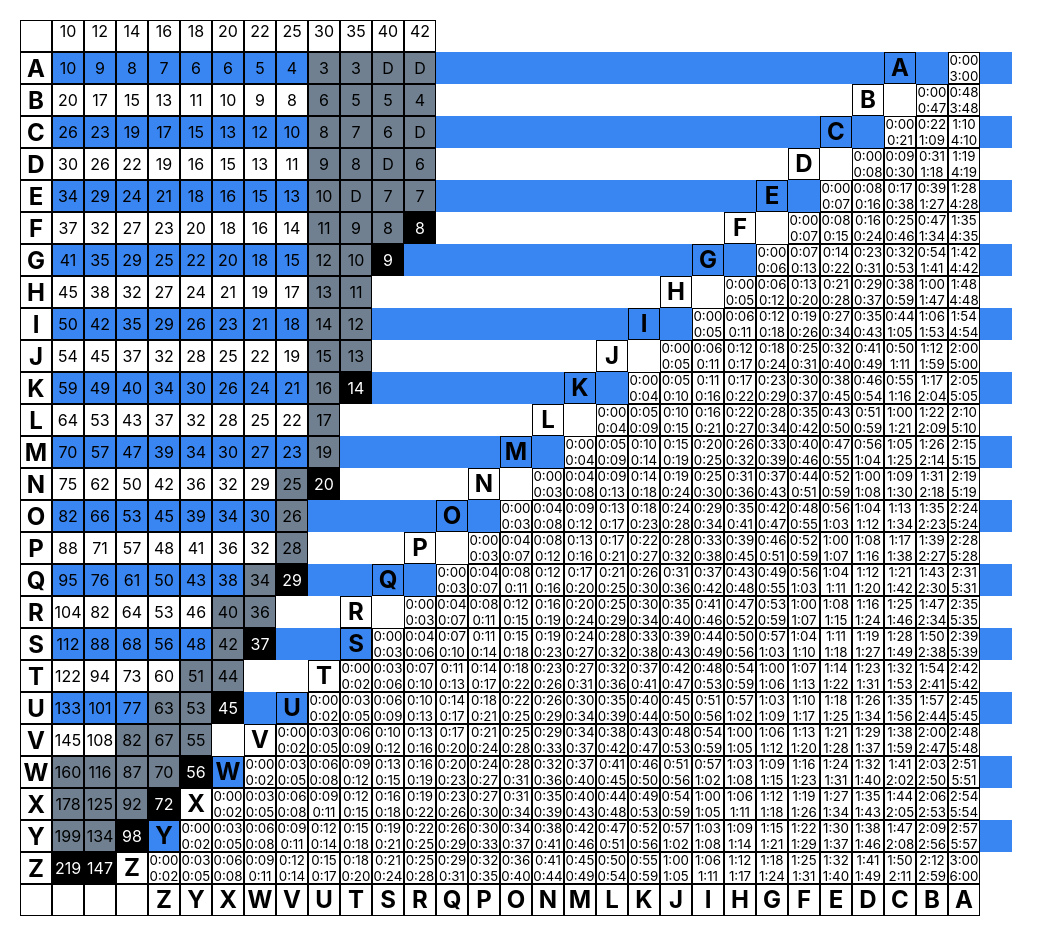
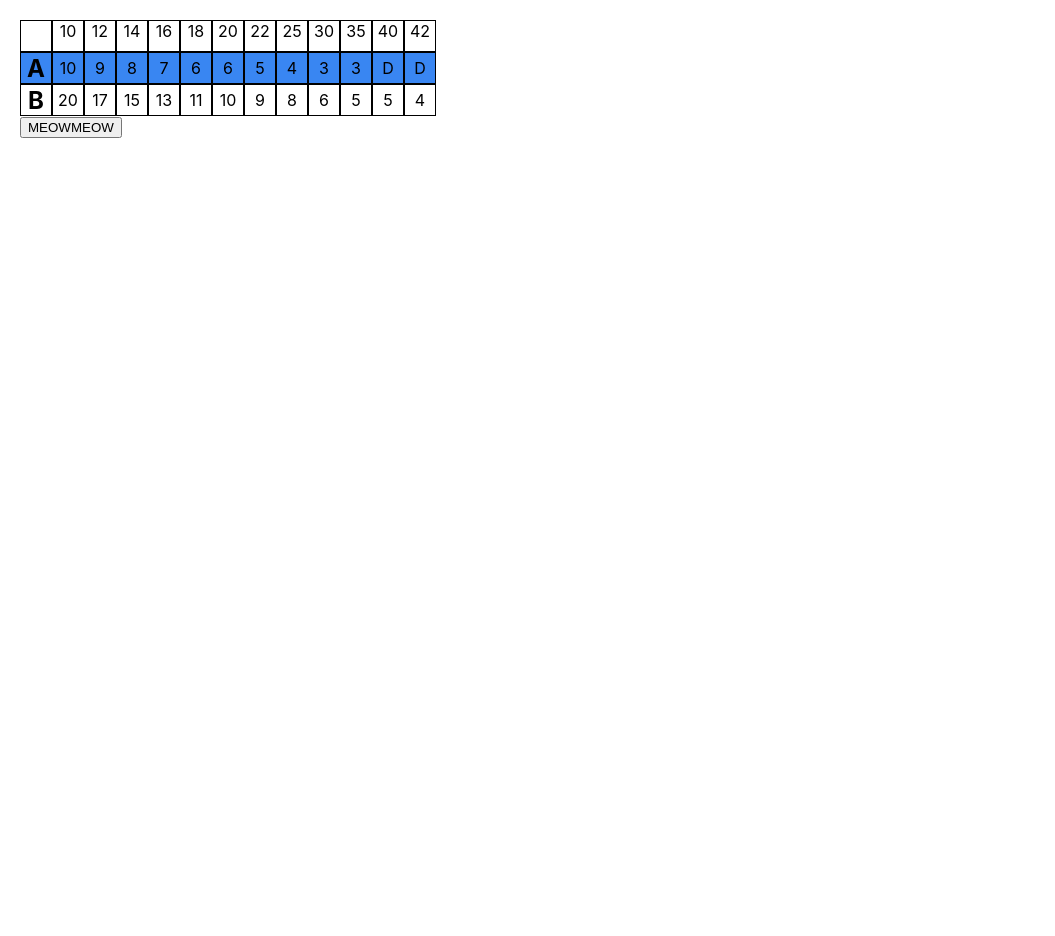
Before and after one commit to Nimzyow/scuba-diver, a React (Create React App) app in the folder scuba-diver/: page / in a window 1280 px wide. Shown: the whole page, without its empty margins (0-1055 px from the left). After the commit the page ends 800 px from the top, so only its background shows below. Built offline with nearby package versions, Linux system fonts and the light colour scheme.

Commit message:
switched to component based boxes

```diff
--- /dev/null
+++ b/scuba-diver/src/components/box/Box.js
@@ -0,0 +1,78 @@
+import React from "react";
+import "./Box.scss";
+
+export const Box = ({
+  boxStyle,
+  colorRow,
+  rowNumber,
+  letter,
+  timeFigure,
+  i,
+}) => {
+  switch (boxStyle) {
+    case "letterBox":
+      return (
+        <div
+          className={
+            colorRow === `row${rowNumber}`
+              ? "box letterStyle horizontalBorder"
+              : "box letterStyle"
+          }
+        >
+          {letter}
+        </div>
+      );
+    case "letterBoxBlue":
+      return (
+        <div
+          className={
+            colorRow === `row${rowNumber}`
+              ? "box letterStyle blue horizontalBorder"
+              : "box letterStyle blue"
+          }
+        >
+          {letter}
+        </div>
+      );
+    case "emptyWhiteBoxBlackBorderNoClick":
+      return <div className="emptyBox borderSet"></div>;
+    case "WhiteBoxBlackBorderNoClick":
+      return <div className="emptyBox borderSet">{timeFigure}</div>;
+    case "BoxBlueBlackBorder":
+      return (
+        <div
+          className={
+            colorRow === `row${rowNumber}`
+              ? "box blue horizontalBorder"
+              : "box blue"
+          }
+        >
+          {timeFigure}
+        </div>
+      );
+    case "BoxBlackBorder":
+      return (
+        <div
+          className={
+            colorRow === `row${rowNumber}` ? "box horizontalBorder" : "box"
+          }
+        >
+          {timeFigure}
+        </div>
+      );
+    case "BoxGreyBlackBorder":
+      return (
+        <div
+          className={
+            colorRow === `row${rowNumber}`
+              ? "box grey horizontalBorder"
+              : "box grey"
+          }
+        >
+          {timeFigure}
+        </div>
+      );
+    default:
+      break;
+  }
+};
--- /dev/null
+++ b/scuba-diver/src/components/box/Box.scss
@@ -0,0 +1,71 @@
+$boxSize: 30px;
+
+.tableContainer {
+  margin: 20px;
+}
+
+.box {
+  border: 1px solid black;
+  width: $boxSize;
+  height: $boxSize;
+  display: flex;
+  justify-content: center;
+  align-items: center;
+  cursor: pointer;
+}
+
+.emptyBox {
+  width: $boxSize;
+  height: $boxSize;
+  border-top: 1px solid black;
+  border-bottom: 1px solid black;
+}
+
+.emptyBoxBorderBlue {
+  border: 1px solid #3986f2;
+}
+
+.emptyBoxBorderWhite {
+  border: 1px solid white;
+}
+
+.borderSet {
+  border: 1px solid black;
+}
+
+.box:hover {
+  border: 1px solid red;
+}
+
+.horizontalBorder {
+  border-top: 1px solid red;
+  border-bottom: 1px solid red;
+}
+
+.row {
+  display: flex;
+  flex-direction: row;
+  text-align: center;
+}
+
+.blue {
+  background-color: #3986f2;
+}
+
+.grey {
+  background-color: slategray;
+}
+
+.black {
+  background-color: black;
+  color: white;
+}
+
+.letterStyle {
+  font-weight: bold;
+  font-size: x-large;
+}
+
+.surfaceInterval {
+  font-size: smaller;
+}
--- a/scuba-diver/src/page/table/Table.js
+++ b/scuba-diver/src/page/table/Table.js
@@ -1,4 +1,5 @@
 import React, { useState, useEffect } from "react";
+import { Box } from "../../components/box/Box";
 
 import * as Row from "./rowFigures/RowFigures";
 
@@ -6,7 +7,7 @@ import "./Table.scss";
 
 export const Table = () => {
   const TABLE_ARRAY = [];
-
+  let keyValue = 0;
   useEffect(() => {
     for (let i = 0; i < 28; i++) {
       TABLE_ARRAY.push([]);
@@ -18,7 +19,9 @@ export const Table = () => {
   const [colorRow, setColorRow] = useState("");
 
   useEffect(() => {
-    console.log("colorRow ", colorRow);
+    console.log("how?");
+
+    //displayTable();
   }, [colorRow]);
 
   const rowSelect = (rowPosition) => {
@@ -30,19 +33,18 @@ export const Table = () => {
     for (let i = start; i < iterations; i++) {
       if (timeFigures) {
         TABLE_ARRAY[rowPosition].push(
-          <div
-            className={
-              colorRow !== `row${rowPosition}`
-                ? `${style}`
-                : `${style} horizontalBorder`
-            }
-            onClick={() => rowSelect(rowPosition)}
-          >
-            {timeFigures[i]}
-          </div>,
+          <Box
+            key={keyValue}
+            boxStyle={style}
+            colorRow={colorRow}
+            rowNumber={rowPosition}
+            timeFigure={timeFigures[i]}
+          />,
         );
+        keyValue++;
       } else {
-        TABLE_ARRAY[rowPosition].push(<div className={`${style}`}></div>);
+        TABLE_ARRAY[rowPosition].push(<Box key={keyValue} boxStyle={style} />);
+        keyValue++;
       }
     }
   };
@@ -50,31 +52,50 @@ export const Table = () => {
   const setRow = () => {
     setRow0();
     setRow1();
-    setRow27();
+    //setRow27();
     setTable(TABLE_ARRAY);
+    //displayTable();
   };
 
-  const setLetter = (letter, row, style) => {
-    TABLE_ARRAY[row].push(<div className={`${style}`}>{letter}</div>);
+  const setLetter = (letter, rowPosition, style) => {
+    TABLE_ARRAY[rowPosition].push(
+      <Box
+        key={keyValue}
+        boxStyle={style}
+        letter={letter}
+        colorRow={colorRow}
+        rowNumber={rowPosition}
+      />,
+    );
+    keyValue++;
   };
 
   const setRow0 = () => {
-    setBox(1, 0, "emptyBox borderSet");
-    setBox(12, 0, "emptyBox borderSet", Row.DEPTH_FIGURES);
+    setBox(1, 0, "emptyWhiteBoxBlackBorderNoClick");
+    setBox(12, 0, "WhiteBoxBlackBorderNoClick", Row.DEPTH_FIGURES);
   };
 
   const setRow1 = () => {
     let rowNumber = 1;
-    setLetter("A", rowNumber, "box letterStyle");
-    setBox(8, rowNumber, "box blue", Row.FIRST_TIME_FIGURES);
-    setBox(12, rowNumber, "box grey", Row.FIRST_TIME_FIGURES, 8);
-    setBox(14, rowNumber, "emptyBox blue emptyBoxBorderBlue");
-    setLetter("A", rowNumber, "emptyBox borderSet letterStyle blue");
-    setBox(1, rowNumber, "emptyBox blue emptyBoxBorderBlue");
-    setBox(1, rowNumber, "box surfaceInterval", Row.A_SURFACE_INTERVAL);
-    setBox(1, rowNumber, "emptyBox blue emptyBoxBorderBlue");
+    //setLetter("A", rowNumber, "box letterStyle", 0);
+    // TABLE_ARRAY[rowNumber].push(
+    //   <Box
+    //     boxStyle="letterBox"
+    //     letter="A"
+    //     colorRow={colorRow}
+    //     rowNumber={rowNumber}
+    //   />,
+    // );
+    setLetter("A", rowNumber, "letterBoxBlue");
+    setBox(8, rowNumber, "BoxBlueBlackBorder", Row.FIRST_TIME_FIGURES);
+    //setBox(12, rowNumber, "box grey", Row.FIRST_TIME_FIGURES, 8);
+    //setBox(26, rowNumber, "emptyBox blue emptyBoxBorderBlue", undefined, 12);
+    //setLetter("A", rowNumber, "emptyBox borderSet letterStyle blue", 1);
+    //setBox(27, rowNumber, "emptyBox blue emptyBoxBorderBlue", undefined, 26);
+    //setBox(29, rowNumber, "box surfaceInterval", Row.A_SURFACE_INTERVAL, 28);
+    //setBox(30, rowNumber, "emptyBox blue emptyBoxBorderBlue", undefined, 31);
     rowNumber += 1;
-    setRow2(rowNumber);
+    //setRow2(rowNumber);
   };
 
   const setRow2 = (rowNumber) => {
@@ -386,11 +407,38 @@ export const Table = () => {
     setBox(26, 27, "emptyBox borderSet letterStyle", Row.PRESSURE_GROUP);
   };
 
+  const displayTable = (figures, boxStyle, rowNumber) => {
+    return figures.map((figure) => {
+      return (
+        <Box
+          boxStyle={boxStyle}
+          timeFigure={figure}
+          rowNumber={rowNumber}
+          colorRow={colorRow}
+        />
+      );
+    });
+  };
+
   return (
     <div className="tableContainer">
-      {table.map((element) => (
-        <div className="row">{element}</div>
-      ))}
+      <div className="row">
+        <Box boxStyle="emptyWhiteBoxBlackBorderNoClick" />
+        {displayTable(Row.DEPTH_FIGURES, "WhiteBoxBlackBorderNoClick")}
+      </div>
+      <div className="row">
+        <Box boxStyle="letterBoxBlue" rowNumber={1} letter="A" />
+        {displayTable(Row.FIRST_TIME_FIGURES, "BoxBlueBlackBorder", 1)}
+      </div>
+      <div className="row">
+        <Box boxStyle="letterBox" rowNumber={2} letter="B" />
+        {displayTable(Row.SECOND_TIME_FIGURES, "BoxBlackBorder", 2)}
+      </div>
+
+      {/* <button onClick={() => setColorRow("row1")}>MEOWMEOW</button>
+      <div>{colorRow === "row1" ? "hello" : "byebye"}</div>
+      <Box boxStyle="letterBoxBlue" colorRow={colorRow} rowNumber={1} /> */}
+      <button onClick={() => setColorRow("row1")}>MEOWMEOW</button>
     </div>
   );
 };
```
Also changed, not shown: scuba-diver/src/App.js (+14 -1 lines).
